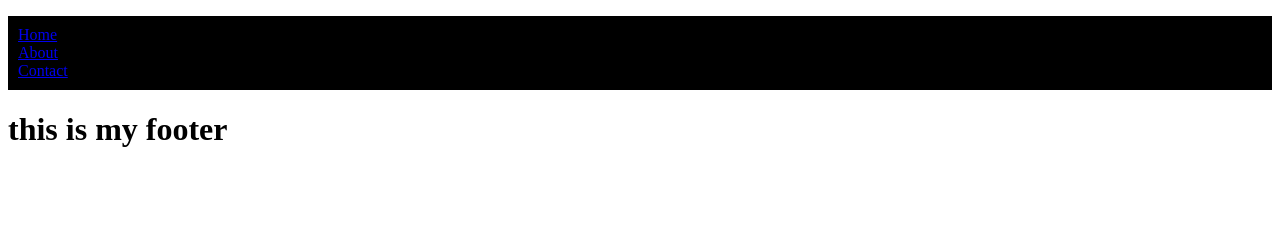
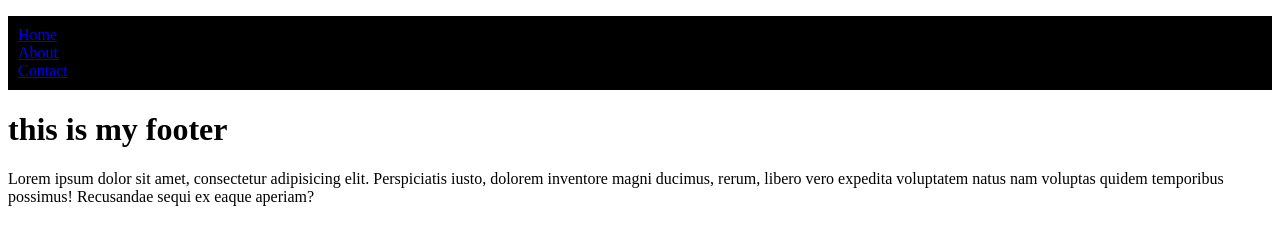
Before and after one commit to him123hey/Test_2020, a plain HTML site: page index.html in a window 1280 px wide. Drawn offline with Linux system fonts and the light colour scheme.

Commit message:
#4 add footer

```diff
--- a/index.html
+++ b/index.html
@@ -17,6 +17,7 @@
 
     <footer>
         <h1>this is my footer</h1>
+        <p>Lorem ipsum dolor sit amet, consectetur adipisicing elit. Perspiciatis iusto, dolorem inventore magni ducimus, rerum, libero vero expedita voluptatem natus nam voluptas quidem temporibus possimus! Recusandae sequi ex eaque aperiam?</p>
     </footer>
 </body>
 </html>
```
